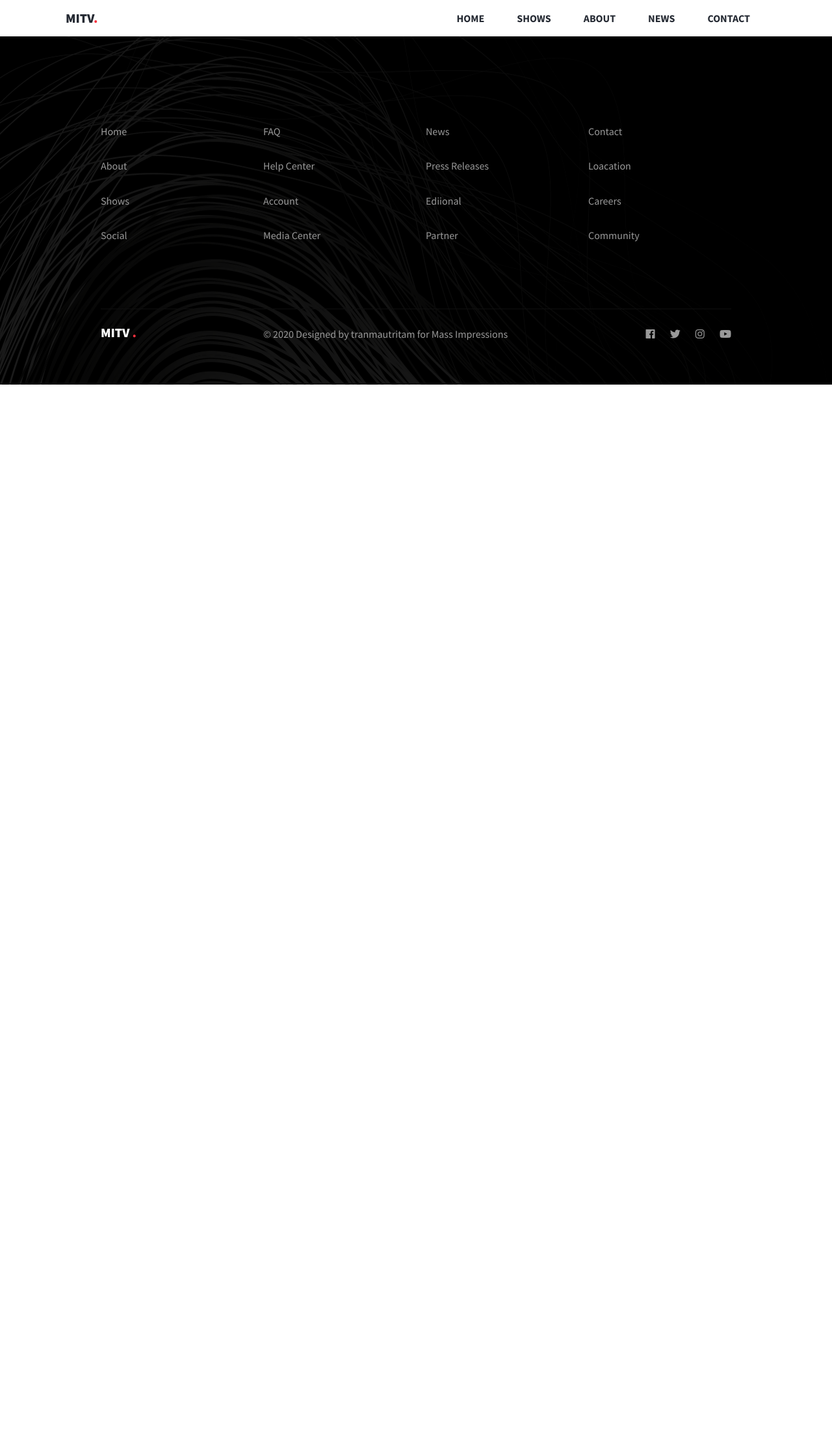
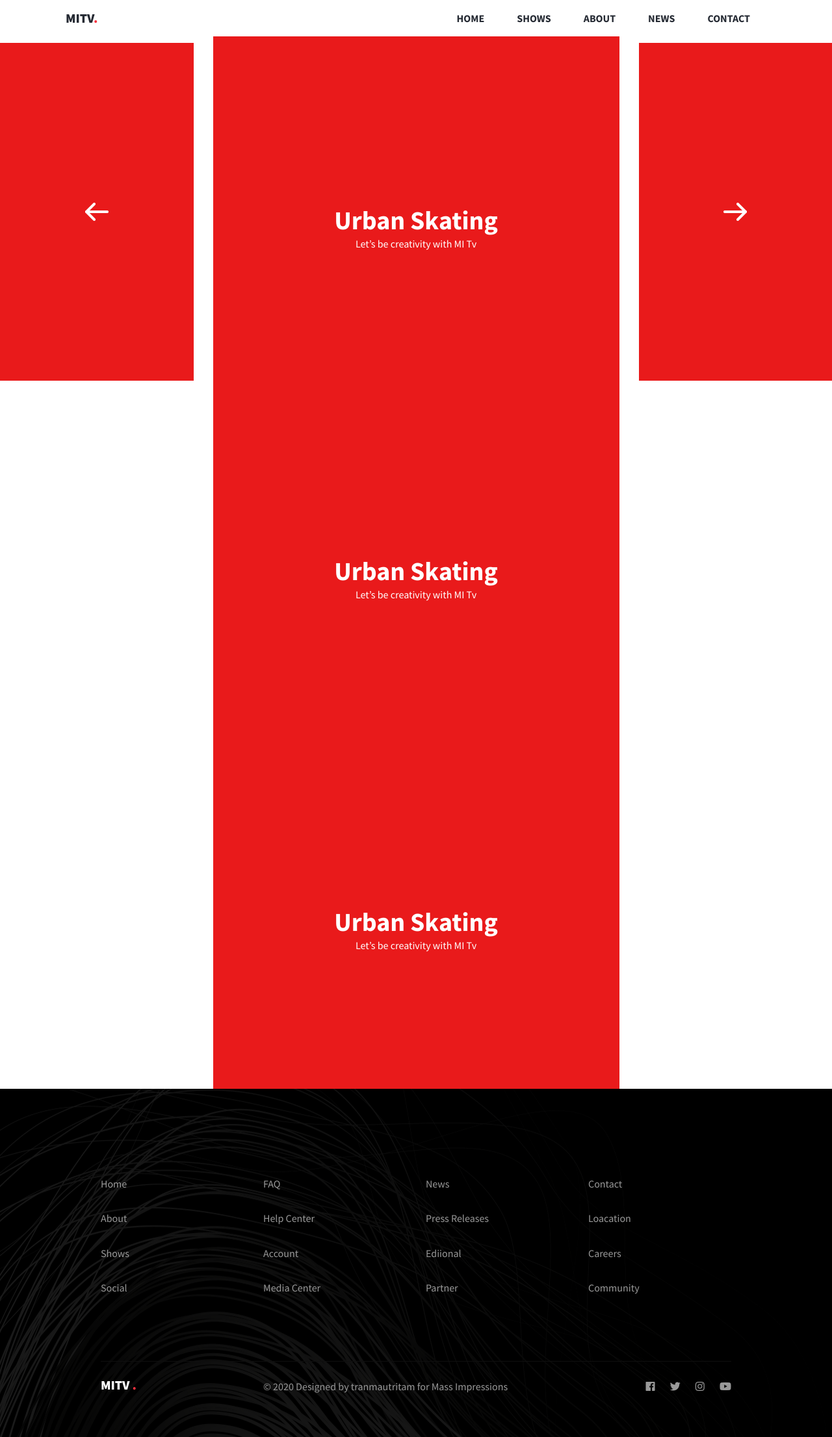
Before and after one commit to AmjadRathod/mitv, a Jekyll site: the page built from slider.html, in a window 1280 px wide. Shown: the whole page at 65% size. Built offline with Jekyll 4.4.1, drawn with Linux system fonts in a browser that asks for light colours; nearby versions of some CDN libraries; before the commit the page ends 900 px from its top, so only the background shows below that.

Commit message:
finish news second slider

```diff
--- a/_sass/fatahdigital/components/slider.scss
+++ b/_sass/fatahdigital/components/slider.scss
@@ -123,5 +123,14 @@
     transform: translate(-50%, -50%);
   }
 }
-
+.slider {
+  .news_slider2_box {
+    position: relative;
+    cursor: pointer;
+  }
+  .left {
+    height: 520px;
+    margin-top: 10px;
+  }
+}
 // -------------------
--- a/assets/js/main.js
+++ b/assets/js/main.js
@@ -60,4 +60,13 @@ $( document ).ready(function() {
       return '<a class="dot" role="button" title="' + slideNumber + ' of ' + totalSlides + '"><span class="string"> 0' + slideNumber + '</span><span class="slider_box"></span></a>';
     }
   });
+  ///////////////news slider
+  $('.news_slider21').slick({
+    slidesToScroll: 1,
+    autoplay: true,
+    appendArrows: $('.slide-controls-arrow'),
+    prevArrow: $('.slide-arrow.arrow-prev'),
+    nextArrow: $('.slide-arrow.arrow-next'),
+
   });
+});
--- a/slider.html
+++ b/slider.html
@@ -4,7 +4,61 @@ title: MI slider
 description: # Your Page Discription
 permalink: "/slider/"
 ---
+<div class="slider">
+  <div class="container-fluid no_padding">
+    <div class="row">
+      <div class="col-sm-3">
+        <div class="news_slider2_arrow">
+          <a role="button" class=" slide-arrow arrow-next" title="Next slide"><span></span>
+            <div class="news_slider2_box left">
+              <img src="/assets/images/arrow_right.png" alt="" class="mi_center">
+            </div>
+          </a>
+        </div>
+      </div>
+      <div class="col-sm-6">
+        <div class="news_slider2">
+          <div class="row">
+            <div class="col-12">
+              <div class="news_slider2_box ">
 
+                <h1 class="home_channel_title mi_center" >Urban Skating<span class="mt-2">Let’s be creativity with MI Tv</span> </h1>
+
+              </div>
+            </div>
+          </div>
+          <div class="row">
+            <div class="col-12">
+              <div class="news_slider2_box">
+
+                <h1 class="home_channel_title mi_center" >Urban Skating<span class="mt-2">Let’s be creativity with MI Tv</span> </h1>
+
+              </div>
+            </div>
+          </div>
+          <div class="row">
+            <div class="col-12">
+              <div class="news_slider2_box">
+
+                <h1 class="home_channel_title mi_center" >Urban Skating<span class="mt-2">Let’s be creativity with MI Tv</span> </h1>
+
+              </div>
+            </div>
+          </div>
+        </div>
+      </div>
+      <div class="col-sm-3">
+        <div class="news_slider2_arrow">
+          <a role="button" class=" slide-arrow arrow-prev" title="Previous slide"><span></span>
+            <div class="news_slider2_box left">
+              <img src="/assets/images/arrow_left.png" alt="" class="mi_center">
+            </div>
+          </a>
+        </div>
+      </div>
+    </div>
+  </div>
+</div>
 
 <!-- <nav class="slide-controls">
   <a role="button" class="slide-arrow arrow-prev" title="Previous slide"><span>Previous</span></a>
```
Lines whose indentation alone changed are shown as unchanged.
